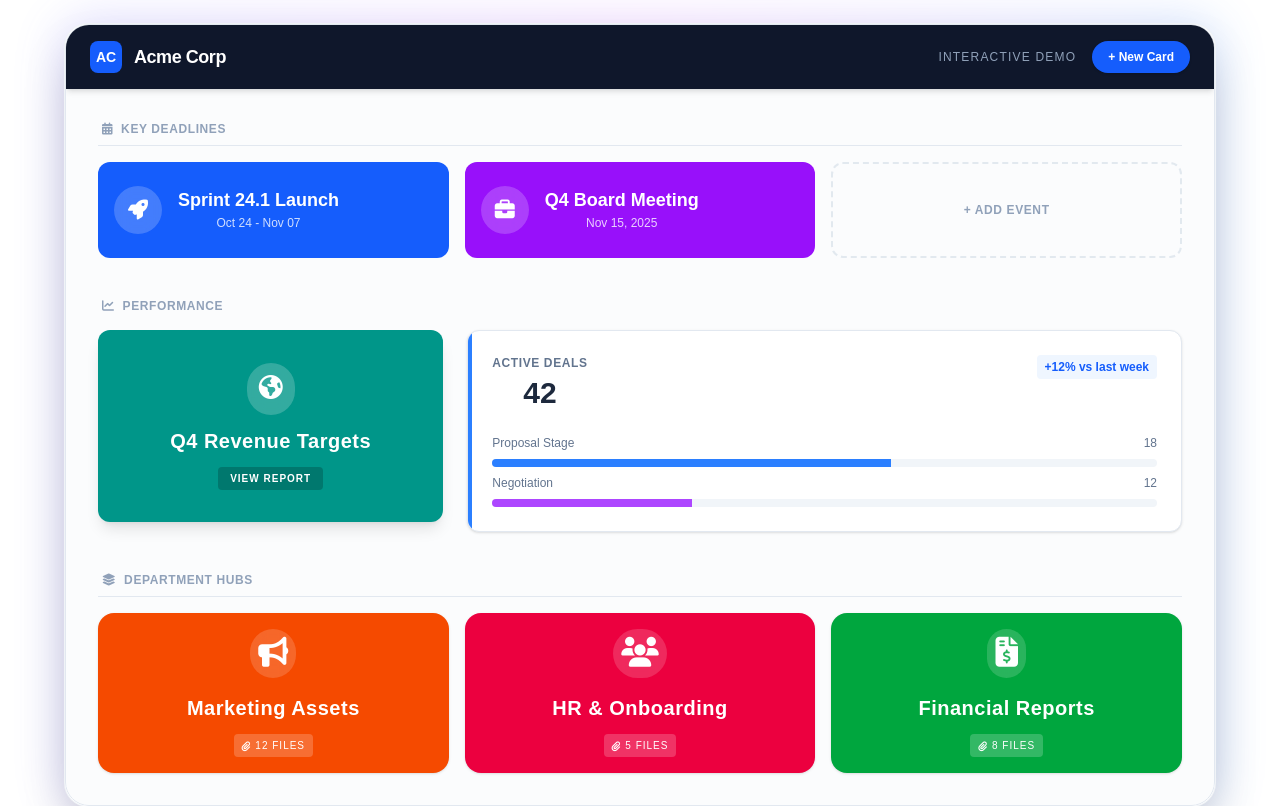
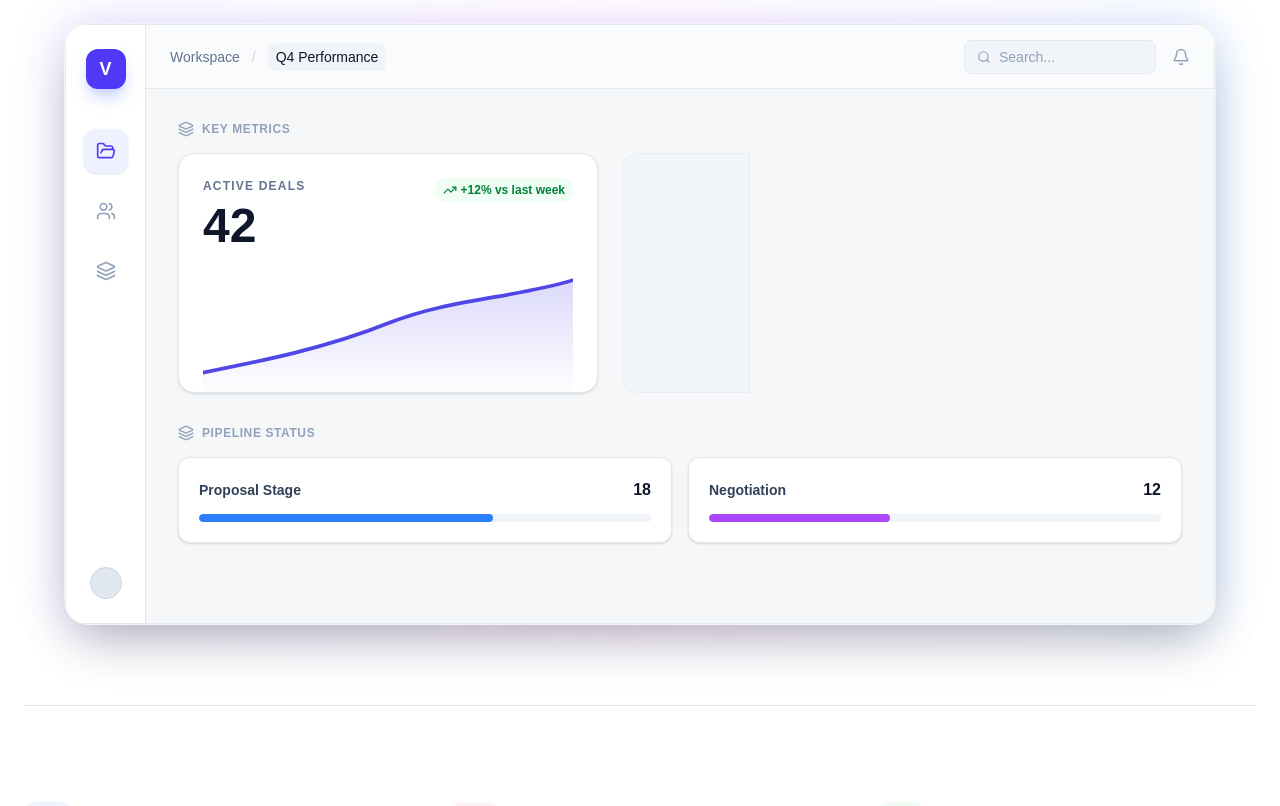
Before and after one commit to paulpriddy05-dot/visible-app, a Next.js app: page / in a window 1280 px wide. Shown: the part 620-1426 px from the top of the page. Built offline with nearby package versions, Linux system fonts and the light colour scheme.

Commit message:
landing page

```diff
--- a/app/page.tsx
+++ b/app/page.tsx
@@ -161,23 +161,26 @@ export default function LandingPage() {
                             </a>
                         </div>
 
-                        {/* PLAN 3: Team (With Lemon Squeezy Link) */}
-                        <div className="bg-white rounded-2xl p-8 border-2 border-indigo-600 shadow-xl relative flex flex-col scale-105 z-10">
-                            <div className="absolute top-0 left-1/2 -translate-x-1/2 -translate-y-1/2 bg-indigo-600 text-white text-xs font-bold px-3 py-1 rounded-full uppercase tracking-wide">
-                                Most Popular
+                        {/* PLAN 3: TEAM (Standard View) */}
+                        <div className="bg-white rounded-2xl p-8 border border-slate-200 shadow-lg relative flex flex-col">
+                            {/* Removed the "Most Popular" Badge */}
+
+                            <div className="mb-4">
+                                <span className="text-slate-900 font-bold text-lg">Team</span>
+                                <div className="text-4xl font-bold text-slate-900 mt-2">$5</div>
+                                {/* Adjusted text to be cleaner */}
+                                <div className="text-slate-400 text-sm mt-1">per member / month</div>
+                                <div className="text-slate-400 text-xs">or $50/year</div>
                             </div>
-                            <div className="mb-4">
-                                <span className="text-indigo-600 font-bold">Team</span>
-                                <div className="text-4xl font-bold text-slate-900 mt-2">$5 / $50</div>
-                                <div className="text-slate-400 text-sm mt-1">per month / per year</div>
-                            </div>
+
                             <ul className="space-y-4 mb-8 flex-1 text-left">
-                                <PricingCheck text="Unlimited Everything" highlight />
+                                <PricingCheck text="Unlimited Everything" />
+
                             </ul>
-                            {/* https://usevisible.lemonsqueezy.com/checkout/buy/93649dd7-2dc9-40b8-bd62-a033cc9d5112 */}
+
                             <a
                                 href="https://usevisible.lemonsqueezy.com/checkout/buy/93649dd7-2dc9-40b8-bd62-a033cc9d5112"
-                                className="w-full block py-3 px-4 bg-indigo-600 text-white font-bold rounded-xl hover:bg-indigo-700 transition-colors shadow-lg shadow-indigo-200"
+                                className="w-full block py-3 px-4 bg-white border-2 border-indigo-600 text-indigo-600 font-bold rounded-xl hover:bg-indigo-50 transition-colors text-center"
                             >
                                 Get Team
                             </a>
--- a/components/DemoDashboard.tsx
+++ b/components/DemoDashboard.tsx
@@ -1,258 +1,158 @@
-"use client";
-
-import { useState } from "react";
-
-// --- MOCK DATA ---
-const SPRINT_CARDS = [
-  { id: "h1", title: "Sprint 24.1 Launch", date: "Oct 24 - Nov 07", color: "blue", icon: "fa-rocket" },
-  { id: "h2", title: "Q4 Board Meeting", date: "Nov 15, 2025", color: "purple", icon: "fa-briefcase" },
-];
-
-const DEPT_CARDS = [
-  { id: "v1", title: "Marketing Assets", items: 12, color: "orange", icon: "fa-bullhorn" },
-  { id: "v2", title: "HR & Onboarding", items: 5, color: "rose", icon: "fa-users" },
-  { id: "v3", title: "Financial Reports", items: 8, color: "green", icon: "fa-file-invoice-dollar" },
-];
-
-const METRICS_DATA = {
-  title: "Q4 Revenue Targets",
-  primary: "$1.2M",
-  sub: "82% to Goal",
-  breakdown: [
-    { label: "Enterprise", val: "$850k" },
-    { label: "SMB", val: "$350k" },
-  ],
-};
+import React from 'react';
+import {
+  Search,
+  Bell,
+  FileText,
+  Users,
+  FolderOpen,
+  Trash2,
+  Layers,
+  TrendingUp
+} from 'lucide-react';
 
 export default function DemoDashboard() {
-  const [activeCard, setActiveCard] = useState<any>(null);
+  return (
+    <div className="w-full bg-slate-50 overflow-hidden flex flex-col md:flex-row h-[500px] md:h-[600px] text-left border border-slate-200 rounded-2xl shadow-2xl">
 
-  // Helper for safe dynamic Tailwind bg classes
-  const getBgColor = (color: string) => {
-    const map: Record<string, string> = {
-      blue: "bg-blue-600",
-      purple: "bg-purple-600",
-      orange: "bg-orange-600",
-      rose: "bg-rose-600",
-      green: "bg-green-600",
-      teal: "bg-teal-600",
-    };
-    return map[color] || "bg-blue-600";
-  };
+      {/* --- SIDEBAR (Mock) --- */}
+      <div className="w-16 md:w-20 bg-white border-r border-slate-200 flex flex-col items-center py-6 gap-6 z-10 hidden sm:flex">
+        <div className="h-10 w-10 bg-indigo-600 rounded-xl flex items-center justify-center shadow-lg shadow-indigo-200">
+          <span className="text-white font-bold text-lg">V</span>
+        </div>
+        <div className="flex-1 flex flex-col gap-4 w-full items-center mt-4">
+          <SidebarIcon icon={<FolderOpen size={20} />} active />
+          <SidebarIcon icon={<Users size={20} />} />
+          <SidebarIcon icon={<Layers size={20} />} />
+        </div>
+        <div className="h-8 w-8 rounded-full bg-slate-200 border border-slate-300" />
+      </div>
 
-  return (
-    <div className="w-full max-w-6xl mx-auto bg-slate-50/50 rounded-3xl border border-slate-200 overflow-hidden font-sans relative">
-      {/* 1. NAVBAR */}
-      <div className="bg-slate-900 text-white h-16 flex items-center justify-between px-6 shadow-md">
-        <div className="flex items-center gap-3">
-          <div className="h-8 w-8 bg-blue-600 rounded-lg flex items-center justify-center font-bold text-sm text-white">
-            AC
-          </div>
-          <span className="font-semibold tracking-tight text-lg">Acme Corp</span>
+      {/* --- MAIN AREA --- */}
+      <div className="flex-1 flex flex-col min-w-0 bg-[#F5F7F9]">
+
+        {/* Top Header */}
+        <header className="h-16 border-b border-slate-200 bg-white/50 backdrop-blur-sm flex items-center justify-between px-6 sticky top-0 z-10">
+          <div className="flex items-center gap-3 text-slate-500 text-sm font-medium">
+            <span className="hover:text-slate-900 cursor-pointer">Workspace</span>
+            <span className="text-slate-300">/</span>
+            <span className="text-slate-900 bg-slate-100 px-2 py-1 rounded-md">Q4 Performance</span>
           </div>
           <div className="flex items-center gap-4">
-          <span className="hidden md:inline text-xs font-medium text-slate-400 uppercase tracking-widest">
-            Interactive Demo
-          </span>
-          <button className="bg-blue-600 hover:bg-blue-500 text-white px-4 py-2 rounded-full text-xs font-bold transition-all shadow-sm">
-            + New Card
-          </button>
+            <div className="hidden md:flex items-center gap-2 px-3 py-1.5 bg-slate-100 rounded-lg text-slate-400 text-sm w-48 border border-slate-200">
+              <Search size={14} />
+              <span>Search...</span>
+            </div>
+            <Bell size={18} className="text-slate-400 hover:text-slate-600 cursor-pointer" />
+          </div>
+        </header>
+
+        {/* Dashboard Content */}
+        <div className="p-6 md:p-8 overflow-y-auto no-scrollbar space-y-8">
+
+          {/* SECTION: KEY METRICS */}
+          <div>
+            <div className="flex items-center gap-2 mb-4 group cursor-pointer">
+              <Layers size={16} className="text-slate-400" />
+              <h3 className="text-xs font-bold text-slate-400 tracking-wider uppercase">Key Metrics</h3>
+            </div>
+
+            <div className="flex gap-6 overflow-visible">
+              {/* NEW DATA CARD (Up and to the Right) */}
+              <div className="w-full md:w-[420px] h-[240px] rounded-2xl p-6 relative flex flex-col shadow-sm bg-white border border-slate-200">
+
+                {/* Header: Title & Badge */}
+                <div className="flex justify-between items-start mb-2">
+                  <div>
+                    <h3 className="text-slate-500 font-bold text-xs tracking-widest uppercase">Active Deals</h3>
+                    <div className="text-5xl font-black text-slate-900 mt-2">42</div>
+                  </div>
+                  <div className="flex items-center gap-1 bg-green-50 text-green-700 text-xs font-bold px-2 py-1 rounded-full">
+                    <TrendingUp size={14} />
+                    <span>+12% vs last week</span>
                   </div>
                 </div>
 
-      {/* 2. BODY CONTENT */}
-      <div className="p-8 space-y-10">
-        {/* A. HORIZONTAL SECTION (Deadlines/Sprints) */}
-        <div className="space-y-4">
-          <div className="flex items-center justify-between border-b border-slate-200 pb-2">
-            <div className="text-slate-400 text-xs font-bold uppercase tracking-wider pl-1 flex items-center gap-2">
-              <i className="fas fa-calendar-alt"></i> Key Deadlines
-            </div>
-          </div>
-          <div className="grid grid-cols-1 md:grid-cols-2 lg:grid-cols-3 gap-4">
-            {SPRINT_CARDS.map((card) => (
-              <div
-                key={card.id}
-                onClick={() => setActiveCard(card)}
-                className={`cursor-pointer hover:-translate-y-1 hover:shadow-md transition-all rounded-xl p-4 text-white flex flex-row items-center h-24 relative overflow-hidden group ${getBgColor(card.color)}`}
-              >
-                <div className="bg-white/20 h-12 w-12 rounded-full flex items-center justify-center mr-4 shrink-0 backdrop-blur-sm">
-                  <i className={`fas ${card.icon} text-xl`}></i>
-                </div>
-                <div>
-                  <h4 className="font-bold text-lg leading-tight">{card.title}</h4>
-                  <div className="text-xs font-medium opacity-80 mt-1">{card.date}</div>
-                </div>
-              </div>
-            ))}
-            {/* Ghost Card */}
-            <div className="border-2 border-dashed border-slate-300/50 rounded-xl h-24 flex items-center justify-center text-slate-400 text-xs font-bold uppercase tracking-wider hover:bg-slate-100/50 transition-colors cursor-pointer">
-              + Add Event
-            </div>
+                {/* Custom SVG Chart - Up and to the Right */}
+                <div className="flex-1 w-full relative mt-4">
+                  <svg className="w-full h-full" viewBox="0 0 300 100" preserveAspectRatio="none">
+                    <defs>
+                      <linearGradient id="chartGradientNew" x1="0" y1="0" x2="0" y2="1">
+                        <stop offset="0%" stopColor="#4F46E5" stopOpacity="0.2" />
+                        <stop offset="100%" stopColor="#4F46E5" stopOpacity="0" />
+                      </linearGradient>
+                    </defs>
+
+                    {/* The Filled Area */}
+                    <path
+                      d="M0,80 C50,70 100,60 150,40 S250,20 300,5 L300,100 L0,100 Z"
+                      fill="url(#chartGradientNew)"
+                    />
+
+                    {/* The Line (Stroke) */}
+                    <path
+                      d="M0,80 C50,70 100,60 150,40 S250,20 300,5"
+                      fill="none"
+                      stroke="#4F46E5"
+                      strokeWidth="3"
+                      strokeLinecap="round"
+                    />
+                  </svg>
                 </div>
               </div>
 
-        {/* B. BIG STATS SECTION (Sales/Revenue) */}
-        <div className="space-y-4">
-          <div className="text-slate-400 text-xs font-bold uppercase tracking-wider pl-1 flex items-center gap-2">
-            <i className="fas fa-chart-line"></i> Performance
-          </div>
-          <div className="grid grid-cols-1 md:grid-cols-3 gap-6">
-            {/* The Big Card */}
-            <div
-              onClick={() => setActiveCard({ ...METRICS_DATA, type: "metrics", color: "teal" })}
-              className="md:col-span-1 cursor-pointer hover:-translate-y-1 hover:shadow-md transition-all rounded-xl p-6 text-white flex flex-col items-center justify-center text-center h-48 relative overflow-hidden bg-teal-600 shadow-lg group"
-            >
-              <div className="bg-white/20 p-3 rounded-full mb-3 backdrop-blur-sm group-hover:scale-110 transition-transform">
-                <i className="fas fa-globe-americas text-2xl"></i>
-              </div>
-              <h4 className="font-bold text-xl tracking-wide">{METRICS_DATA.title}</h4>
-              <div className="mt-3 text-[10px] uppercase tracking-widest bg-black/20 px-3 py-1 rounded font-bold">
-                View Report
+              {/* Placeholder for "Next Card" */}
+              <div className="hidden md:block w-32 h-[240px] bg-slate-100 border border-slate-200 rounded-l-2xl opacity-60" />
             </div>
           </div>
 
-            {/* Secondary Stat Card */}
-            <div className="md:col-span-2 bg-white border border-slate-200 rounded-xl p-6 shadow-sm flex flex-col justify-between relative overflow-hidden">
-              <div className="absolute top-0 left-0 w-1 h-full bg-blue-500"></div>
-              <div className="flex justify-between items-start">
+          {/* SECTION: PIPELINE */}
           <div>
-                  <h4 className="text-slate-500 text-xs font-bold uppercase tracking-wider">Active Deals</h4>
-                  <div className="text-3xl font-bold text-slate-800 mt-1">42</div>
+            <div className="flex items-center gap-2 mb-4 group">
+              <Layers size={16} className="text-slate-400" />
+              <h3 className="text-xs font-bold text-slate-400 tracking-wider uppercase">Pipeline Status</h3>
             </div>
-                <div className="bg-blue-50 text-blue-600 px-2 py-1 rounded text-xs font-bold">+12% vs last week</div>
+
+            <div className="grid grid-cols-1 md:grid-cols-2 gap-4">
+              {/* Proposal Stage Card */}
+              <div className="bg-white p-5 rounded-xl border border-slate-200 shadow-sm flex flex-col gap-3">
+                <div className="flex justify-between items-center">
+                  <h4 className="font-bold text-slate-700 text-sm">Proposal Stage</h4>
+                  <span className="text-slate-900 font-bold">18</span>
                 </div>
-              <div className="mt-6 space-y-2">
-                <div className="flex justify-between text-xs text-slate-500">
-                  <span>Proposal Stage</span>
-                  <span className="font-mono">18</span>
+                <div className="h-2 w-full bg-slate-100 rounded-full overflow-hidden">
+                  <div className="h-full bg-blue-500 w-[65%] rounded-full" />
                 </div>
-                <div className="w-full bg-slate-100 h-2 rounded-full overflow-hidden">
-                  <div className="bg-blue-500 w-[60%] h-full"></div>
               </div>
-                <div className="flex justify-between text-xs text-slate-500">
-                  <span>Negotiation</span>
-                  <span className="font-mono">12</span>
+
+              {/* Negotiation Stage Card */}
+              <div className="bg-white p-5 rounded-xl border border-slate-200 shadow-sm flex flex-col gap-3">
+                <div className="flex justify-between items-center">
+                  <h4 className="font-bold text-slate-700 text-sm">Negotiation</h4>
+                  <span className="text-slate-900 font-bold">12</span>
                 </div>
-                <div className="w-full bg-slate-100 h-2 rounded-full overflow-hidden">
-                  <div className="bg-purple-500 w-[30%] h-full"></div>
-                </div>
+                <div className="h-2 w-full bg-slate-100 rounded-full overflow-hidden">
+                  <div className="h-full bg-purple-500 w-[40%] rounded-full" />
                 </div>
               </div>
             </div>
           </div>
 
-        {/* C. VERTICAL SECTION (Resources) */}
-        <div className="space-y-4">
-          <div className="flex items-center justify-between border-b border-slate-200 pb-2">
-            <div className="text-slate-400 text-xs font-bold uppercase tracking-wider pl-1 flex items-center gap-2">
-              <i className="fas fa-layer-group"></i> Department Hubs
-            </div>
-          </div>
-          <div className="grid grid-cols-1 md:grid-cols-2 lg:grid-cols-3 gap-4">
-            {DEPT_CARDS.map((card) => (
-              <div
-                key={card.id}
-                onClick={() => setActiveCard(card)}
-                className={`cursor-pointer hover:-translate-y-1 hover:shadow-lg transition-all rounded-2xl p-6 text-white flex flex-col items-center justify-center text-center h-40 relative overflow-hidden shadow-sm ${getBgColor(card.color)}`}
-              >
-                <div className="bg-white/16 p-2 rounded-full mb-4 backdrop-blur-sm">
-                  <i className={`fas ${card.icon} text-3xl`}></i>
-                </div>
-                <h4 className="font-bold text-xl tracking-wide">{card.title}</h4>
-                <div className="mt-3 text-[10px] uppercase tracking-widest bg-white/20 px-2 py-1 rounded flex items-center gap-1">
-                  <i className="fas fa-paperclip"></i> {card.items} Files
-                </div>
-              </div>
-            ))}
         </div>
       </div>
     </div>
-
-      {/* 3. MOCK MODAL OVERLAY */}
-      {activeCard && (
-        <div
-          onClick={() => setActiveCard(null)}
-          className="absolute inset-0 z-50 flex items-center justify-center px-4 bg-slate-900/60 backdrop-blur-sm transition-all animate-in fade-in duration-200"
-        >
-          <div
-            onClick={(e) => e.stopPropagation()}
-            className="bg-white w-full max-w-2xl rounded-2xl shadow-2xl overflow-hidden animate-in zoom-in-95 duration-200"
-          >
-            {/* Modal Header */}
-            <div className={`p-6 flex justify-between items-center text-white ${getBgColor(activeCard.color || "blue")}`}>
-              <div>
-                <h3 className="text-2xl font-bold">{activeCard.title}</h3>
-                <div className="flex gap-2 mt-2 opacity-80">
-                  {["bg-blue-600", "bg-orange-600", "bg-purple-600"].map((c) => (
-                    <div key={c} className={`w-4 h-4 rounded-full border border-white/50 ${c}`}></div>
-                  ))}
-                </div>
-              </div>
-              <button onClick={() => setActiveCard(null)} className="hover:bg-white/20 p-2 rounded-full">
-                <i className="fas fa-times text-xl"></i>
-              </button>
-            </div>
-
-            {/* Modal Content */}
-            <div className="p-8 bg-slate-50 min-h-[300px]">
-              {(activeCard as any).type === "metrics" ? (
-                <div className="space-y-6">
-                  <div className="bg-white p-6 rounded-xl border border-slate-200 shadow-sm flex justify-between items-center">
-                    <div>
-                      <div className="text-xs font-bold text-slate-400 uppercase">Current Revenue</div>
-                      <div className="text-4xl font-bold text-slate-800">{(activeCard as any).primary}</div>
-                    </div>
-                    <div className="text-right">
-                      <div className="text-sm font-bold text-emerald-600 bg-emerald-50 px-2 py-1 rounded">
-                        {(activeCard as any).sub}
-                      </div>
-                    </div>
-                  </div>
-                  <div className="grid grid-cols-2 gap-4">
-                    {(activeCard as any).breakdown.map((b: any) => (
-                      <div key={b.label} className="bg-white p-4 rounded-xl border border-slate-200">
-                        <div className="text-xs text-slate-400 font-bold uppercase">{b.label}</div>
-                        <div className="text-xl font-bold text-slate-700">{b.val}</div>
-                      </div>
-                    ))}
-                  </div>
-                </div>
-              ) : (
-                <div className="space-y-3">
-                  <div className="flex items-center justify-between p-4 bg-white border border-slate-200 rounded-xl hover:border-blue-400 transition-all cursor-pointer group">
-                    <div className="flex items-center gap-4">
-                      <div className="w-10 h-10 rounded-full bg-slate-100 flex items-center justify-center text-slate-500 group-hover:text-blue-500 group-hover:bg-blue-50 transition-colors">
-                        <i className="fab fa-google-drive text-lg"></i>
-                      </div>
-                      <div className="font-bold text-slate-700">Q4 Strategy.pdf</div>
-                    </div>
-                    <div className="text-xs text-slate-400">2.4 MB</div>
-                  </div>
-                  <div className="flex items-center justify-between p-4 bg-white border border-slate-200 rounded-xl hover:border-blue-400 transition-all cursor-pointer group">
-                    <div className="flex items-center gap-4">
-                      <div className="w-10 h-10 rounded-full bg-slate-100 flex items-center justify-center text-slate-500 group-hover:text-green-500 group-hover:bg-green-50 transition-colors">
-                        <i className="fas fa-file-excel text-lg"></i>
-                      </div>
-                      <div className="font-bold text-slate-700">Budget_v3_Final.xlsx</div>
-                    </div>
-                    <div className="text-xs text-slate-400">Link</div>
-                  </div>
-
-                  <div className="mt-6 pt-6 border-t border-slate-200 flex gap-2">
-                    <button className="px-4 py-2 bg-slate-200 text-slate-600 rounded-lg text-xs font-bold flex items-center gap-2 hover:bg-slate-300">
-                      <i className="fab fa-google-drive"></i> Add from Drive
-                    </button>
-                    <button className="px-4 py-2 bg-blue-100 text-blue-700 rounded-lg text-xs font-bold flex items-center gap-2 hover:bg-blue-200">
-                      <i className="fas fa-plus"></i> Add Link
-                    </button>
-                  </div>
-                </div>
-              )}
-            </div>
-          </div>
-        </div>
-      )}
-    </div>
   );
 }
+
+// Simple helper for sidebar icons
+function SidebarIcon({ icon, active = false }: { icon: React.ReactNode, active?: boolean }) {
+  return (
+    <div className={`
+            p-3 rounded-xl cursor-pointer transition-all
+            ${active
+        ? 'bg-indigo-50 text-indigo-600 shadow-sm'
+        : 'text-slate-400 hover:text-slate-600 hover:bg-slate-50'}
+        `}>
+      {icon}
+    </div>
+  )
+}
```
Lines whose indentation alone changed are shown as unchanged.
